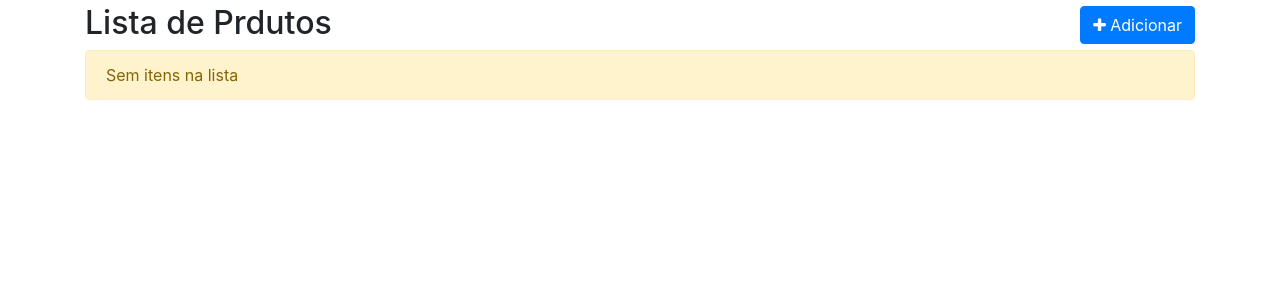
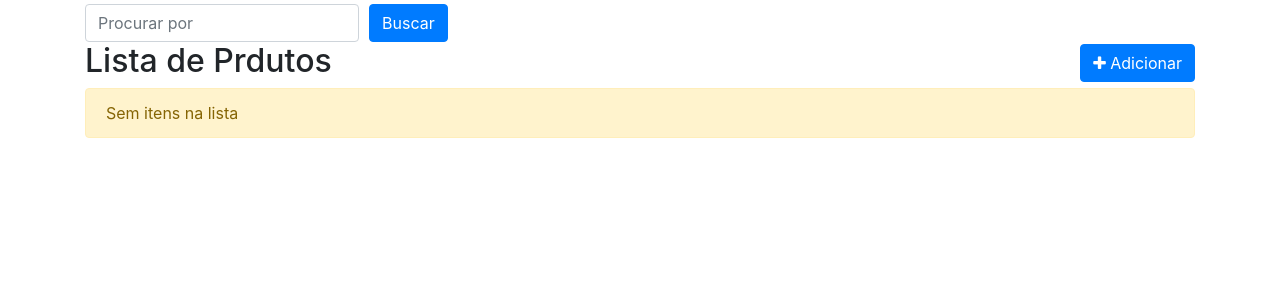
Before and after one commit to Samaelpicoli/controle-de-estoque, a Django app: page /produto/ in a window 1280 px wide. Shown: the part 56-356 px from the top of the page. Run offline with Django 3.2, Linux system fonts and the light colour scheme; data that the repository does not hold is empty; some libraries are stand-ins or nearby versions.

Commit message:
campo de busca

```diff
--- a/produto/templates/lista_produtos.html
+++ b/produto/templates/lista_produtos.html
@@ -2,6 +2,15 @@
 
 
 {% block conteudo %}
+
+<div class="row">
+    <div class="col-sm-6">
+        <form action="." method="GET" class="form-inline">
+        <input type="text" class="form-control" id="search" name="search" placeholder="Procurar por">
+        <input type="submit" class="btn btn-primary" style="margin-left: 10px;" value="Buscar">
+        </form>
+    </div>
+</div>
 
 <div class="page-header">
     <h2>Lista de Prdutos
--- a/produto/views.py
+++ b/produto/views.py
@@ -25,6 +25,11 @@ def lista_produtos(request):
 
     # Recupera todos os objetos do modelo Produto
     objetos = Produto.objects.all()
+
+    # Procura por um item no campo de busca
+    search = request.GET.get('search')
+    if search:
+        objetos = objetos.filter(produto__icontains=search)
 
     # Define o contexto a ser passado para o template
     contexto = {'lista_objetos': objetos}
```
